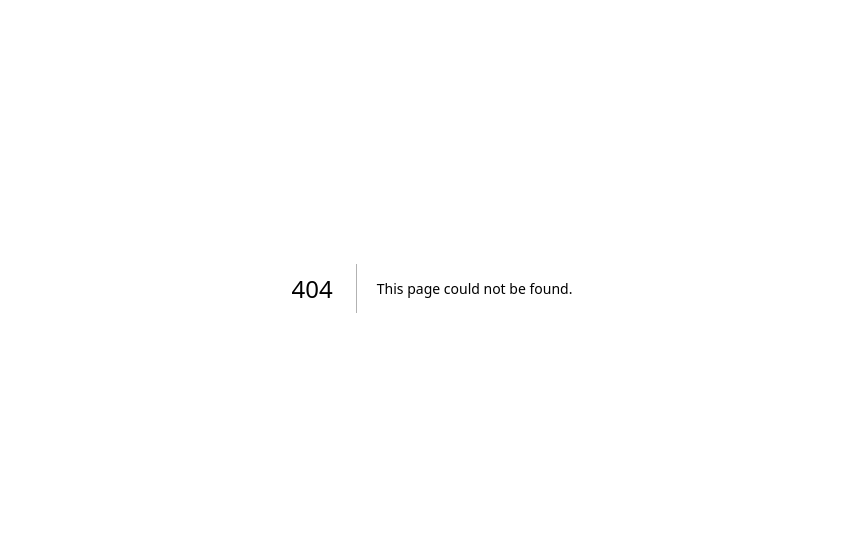
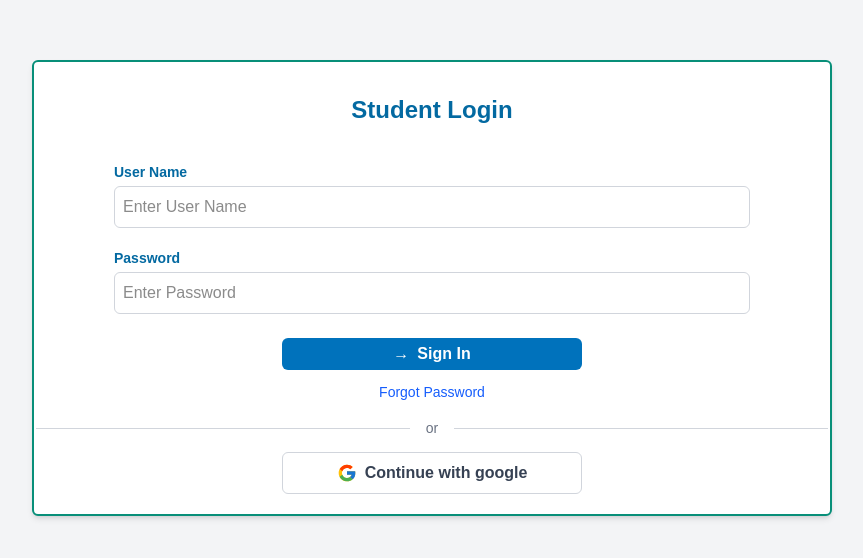
Before and after one commit to Abhirsr/Student_portal_Scsvmv, a Next.js app in the folder scsvmvportal/: page /Login in a window 1280 px wide. Before the commit this address had no page. Shown: the part 112-670 px from the top of the page, without its empty margins (208-1071 px from the left). Built offline with nearby package versions, Linux system fonts and the light colour scheme.

Commit message:
loginpage tentative

```diff
--- /dev/null
+++ b/scsvmvportal/src/app/Login/page.tsx
@@ -0,0 +1,104 @@
+// src/app/login/page.tsx
+
+import React from 'react';
+
+// A simple component for the Google G icon SVG
+const GoogleIcon = () => (
+  <svg className="h-5 w-5" viewBox="0 0 48 48" >
+    <path fill="#FFC107" d="M43.611,20.083H42V20H24v8h11.303c-1.649,4.657-6.08,8-11.303,8c-6.627,0-12-5.373-12-12s5.373-12,12-12c3.059,0,5.842,1.154,7.961,3.039l5.657-5.657C34.046,6.053,29.268,4,24,4C12.955,4,4,12.955,4,24s8.955,20,20,20s20-8.955,20-20C44,22.659,43.862,21.35,43.611,20.083z"></path>
+    <path fill="#FF3D00" d="M6.306,14.691l6.571,4.819C14.655,15.108,18.961,12,24,12c3.059,0,5.842,1.154,7.961,3.039l5.657-5.657C34.046,6.053,29.268,4,24,4C16.318,4,9.656,8.337,6.306,14.691z"></path>
+    <path fill="#4CAF50" d="M24,44c5.166,0,9.86-1.977,13.409-5.192l-6.19-5.238C29.211,35.091,26.715,36,24,36c-5.202,0-9.619-3.317-11.283-7.946l-6.522,5.025C9.505,39.556,16.227,44,24,44z"></path>
+    <path fill="#1976D2" d="M43.611,20.083H42V20H24v8h11.303c-0.792,2.237-2.231,4.166-4.089,5.571l6.19,5.238C42.012,36.49,44,30.638,44,24C44,22.659,43.862,21.35,43.611,20.083z"></path>
+  </svg>
+);
+
+export default function LoginPage() {
+  return (
+    // Main container to center the login form on the page
+    <div className="flex min-h-screen items-center justify-center bg-gray-100">
+
+      {/* Login Form Card */}
+      <div className="w-full max-w-[800px] mx-auto py-5 h-full max-h-[500px] rounded-md border-[#088f79] border-2 bg-white shadow-md  h-250px ">
+
+        {/* Title */}
+        <h2 className="mb-6 text-center text-2xl font-bold text-[#0369A1] p-3">
+          Student Login
+        </h2>
+
+        <form>
+          <div className="space-y-5 px-20">
+
+            {/* User Name Field */}
+            <div>
+              <label
+                htmlFor="username"
+                className="mb-1 block text-sm font-bold  text-[#0369A1]"
+              >
+                User Name
+              </label>
+              <input
+                type="text"
+                id="username"
+                placeholder="Enter User Name"
+                className="w-full rounded-md border border-gray-300 p-2 focus:border-blue-500 focus:ring-blue-500"
+              />
+            </div>
+
+            {/* Password Field */}
+            <div>
+              <label
+                htmlFor="password"
+                className="mb-1 block text-sm font-bold text-[#0369A1]"
+              >
+                Password
+              </label>
+              <input
+                type="password"
+                id="password"
+                placeholder="Enter Password"
+                className="w-full rounded-md border border-gray-300 p-2 focus:border-blue-500 focus:ring-blue-500"
+              />
+            </div>
+          </div>
+
+          {/* Sign In Button */}
+          <div className="flex justify-center mt-6">
+            <button
+              type="submit"
+              className="flex w-[300px] items-center justify-center space-x-2 rounded-md bg-[#0072bc] p-1 px-1 h-15px w-30px font-semibold text-white hover:bg-[#0369A1]"
+            >
+              <span>&rarr;</span>
+              <span>Sign In</span>
+            </button>
+          </div>
+        </form>
+
+        {/* Forgot Password Link */}
+        <div className="mt-0.5 text-center p-[1px]">
+          <a href="#" className="text-sm text-blue-600 p-0.25 hover:underline mt-2 block">
+            Forgot Password
+          </a>
+        </div>
+
+        {/* "or" Separator */}
+        <div className="my-3 flex items-center p-0.5">
+          <div className="flex-grow border-t border-gray-300"></div>
+          <span className="mx-4 flex-shrink text-sm text-gray-500">or</span>
+          <div className="flex-grow border-t border-gray-300"></div>
+        </div>
+
+        {/* Continue with Google Button */}
+        <div className="flex justify-center ">
+          <button
+            type="button"
+            className="flex w-[300px] items-center justify-center space-x-2 rounded-md border border-gray-300 bg-white p-2 font-semibold text-gray-700 hover:bg-blue-100"
+          >
+            <GoogleIcon />
+            <span>Continue with google</span>
+          </button>
+        </div>
+
+      </div>
+    </div>
+  );
+}
```
